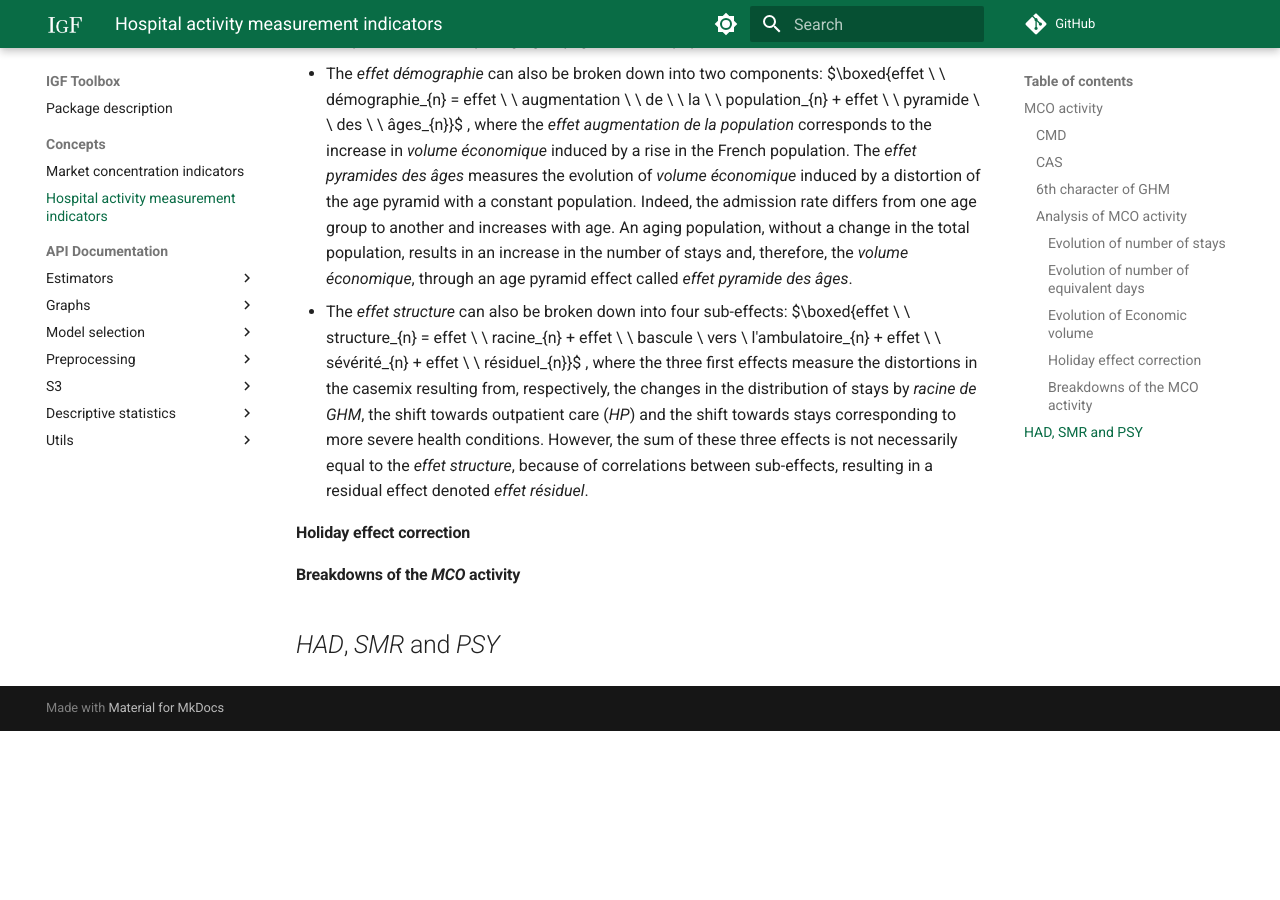
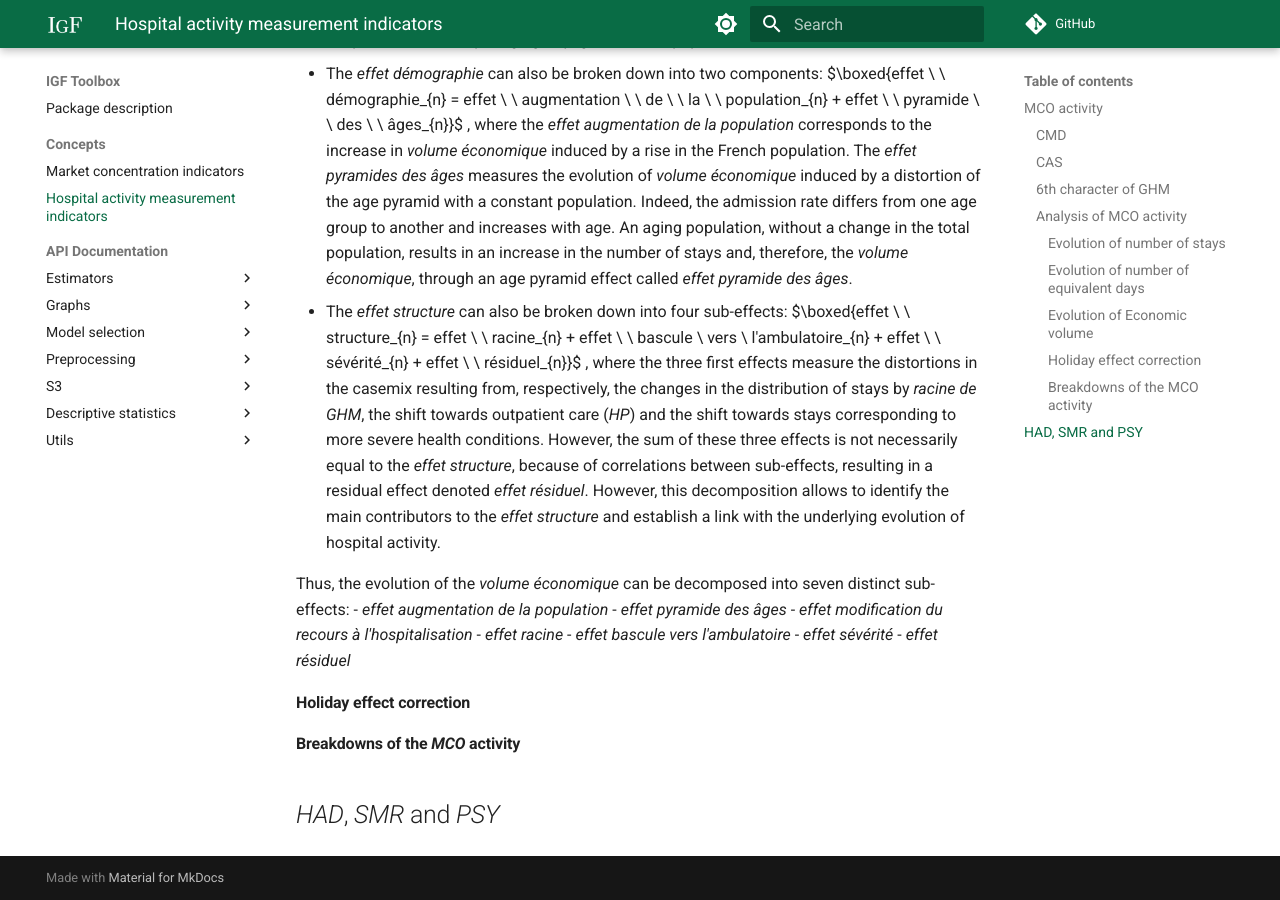
Before and after one commit to IGF-PSD/igf_toolbox, an MkDocs documentation site: the page built from docs/concepts/HOSPITAL_ACTIVITY.md, in a window 1280 px wide and 900 px high, scrolled down 6798 px. Built offline with MkDocs 1.6.1 and Material for MkDocs 9.7.7, drawn with Linux system fonts in a browser that asks for light colours; formulas are drawn with MathJax 3; comment, search, counter and statistics services are not loaded; before the commit the page ends 7529 px from its top, so only the background shows below that.

Commit message:
Update HOSPITAL_ACTIVITY.md

```diff
--- a/docs/concepts/HOSPITAL_ACTIVITY.md
+++ b/docs/concepts/HOSPITAL_ACTIVITY.md
@@ -148,7 +148,16 @@ The *effet nombre de séjours* corresponds to the annual change in the number of
 
 - The *effet nombre de séjours* can be broken down into two sub-effects: $\boxed{effet \ \ nombre \ \ de \ \ séjours_{n} = effet \ \ démographie_{n} + effet \ \ modification \ \ du \ \ recours \ \ à \ \ l'hospitalisation_{n}}$ where *effet démographie* corresponds to the change in the number of stays induced by variations in the population of each age group, assuming a constant hospitalization rate per age group. The *effet modification du recours à l'hospitalisation* measures the change in *volume économique* induced by a variation in hospitalization rates per age group, given a fixed population.
   - The *effet démographie* can also be broken down into two components: $\boxed{effet \ \ démographie_{n} = effet \ \ augmentation \ \ de \ \ la \ \ population_{n} + effet \ \ pyramide \ \ des \ \ âges_{n}}$ , where the *effet augmentation de la population* corresponds to the increase in *volume économique* induced by a rise in the French population. The *effet pyramides des âges* measures the evolution of *volume économique* induced by a distortion of the age pyramid with a constant population. Indeed, the admission rate differs from one age group to another and increases with age. An aging population, without a change in the total population, results in an increase in the number of stays and, therefore, the *volume économique*, through an age pyramid effect called *effet pyramide des âges*.
-- The *effet structure* can also be broken down into four sub-effects: $\boxed{effet \ \ structure_{n} = effet \ \ racine_{n} + effet \ \ bascule \\ vers \\ l'ambulatoire_{n} + effet \ \ sévérité_{n} + effet \ \ résiduel_{n}}$ , where the three first effects measure the distortions in the casemix resulting from, respectively, the changes in the distribution of stays by *racine de GHM*, the shift towards outpatient care (*HP*) and the shift towards stays corresponding to more severe health conditions. However, the sum of these three effects is not necessarily equal to the *effet structure*, because of correlations between sub-effects, resulting in a residual effect denoted *effet résiduel*.
+- The *effet structure* can also be broken down into four sub-effects: $\boxed{effet \ \ structure_{n} = effet \ \ racine_{n} + effet \ \ bascule \\ vers \\ l'ambulatoire_{n} + effet \ \ sévérité_{n} + effet \ \ résiduel_{n}}$ , where the three first effects measure the distortions in the casemix resulting from, respectively, the changes in the distribution of stays by *racine de GHM*, the shift towards outpatient care (*HP*) and the shift towards stays corresponding to more severe health conditions. However, the sum of these three effects is not necessarily equal to the *effet structure*, because of correlations between sub-effects, resulting in a residual effect denoted *effet résiduel*. However, this decomposition allows to identify the main contributors to the *effet structure* and establish a link with the underlying evolution of hospital activity.
+
+Thus, the evolution of the *volume économique* can be decomposed into seven distinct sub-effects:
+- *effet augmentation de la population*
+- *effet pyramide des âges*
+- *effet modification du recours à l'hospitalisation*
+- *effet racine*
+- *effet bascule vers l'ambulatoire*
+- *effet sévérité*
+- *effet résiduel*
 
 
 
```
